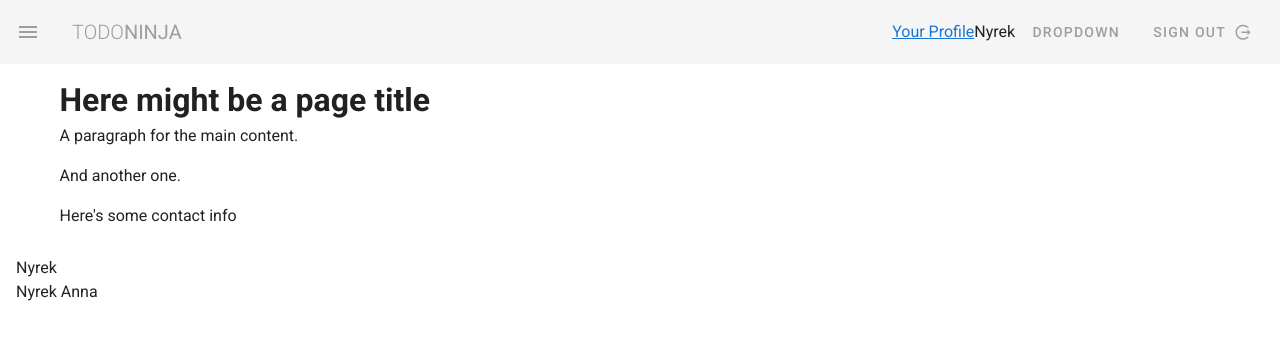
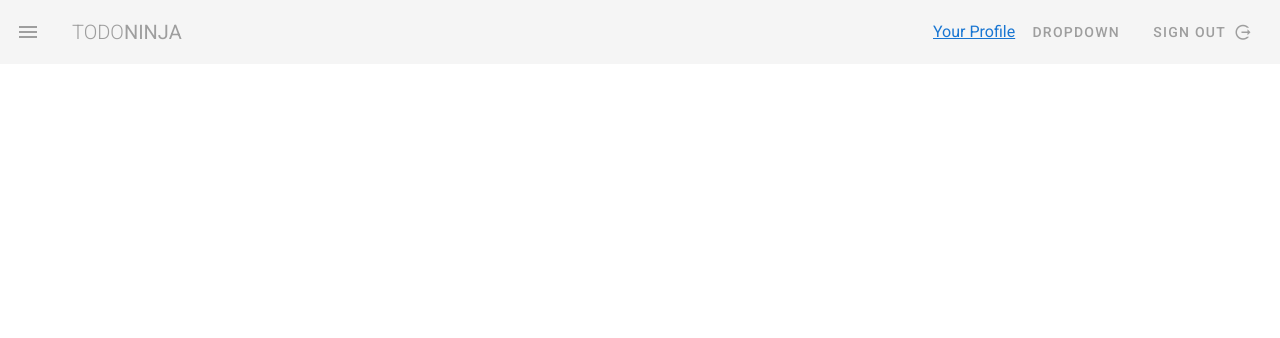
Before and after one commit to rafal-mi/todo-ninja, a Vue app: page /use-slots in a window 1280 px wide. Shown: the top 338 px of the page. Built offline with nearby package versions, Linux system fonts and the light colour scheme.

Commit message:
Removed slots learning

```diff
--- a/src/components/BaseLayout.vue
+++ /dev/null
@@ -1,18 +0,0 @@
-<template>
-  <div class="container">
-    <header>
-      <slot name="header"></slot>
-    </header>
-    <main>
-      <slot></slot>
-    </main>
-    <footer>
-      <slot name="footer"></slot>
-    </footer>
-  </div>
-</template>
-<script>
-export default {
-    name: 'base-layout'
-}
-</script>
--- a/src/components/CurrentUser.vue
+++ /dev/null
@@ -1,22 +0,0 @@
-<template>
-<span>
-  <slot v-bind:user="user">{{ user.lastName }}</slot>
-</span>
-<!-- <div>
-  Last name: {{user.lastName}}
-</div> -->
-</template>
-
-<script>
-export default {
-    name: 'CurrentUser',
-    data() {
-      return {
-        user: {
-          firstName: 'Anna',
-          lastName: 'Nyrek'
-        }
-      }
-    }
-}
-</script>
--- a/src/components/MyMenu.vue
+++ /dev/null
@@ -1,18 +0,0 @@
-<template>
-  <div class="container">
-    <p>MyMenu: The 'handlers' object is {{ handlers }} </p>
-    <slot name="activator" v-bind:handlers="handlers"></slot>
-  </div>
-</template>
-
-<script>
-export default {
-  name: "my-menu",
-  props: {
-    handlers: {
-      type: Object,
-      default: () => {}
-    }
-  }
-};
-</script>
--- a/src/components/MyMenuUse.vue
+++ /dev/null
@@ -1,24 +0,0 @@
-<template>
-    <div id="content">
-    <my-menu :handlers="{ on }">
-        <template v-slot:activator="{ on }">
-            <p>MyMenuUse: The 'on' object is {{ on }}</p>
-            <v-btn v-on="on">Button</v-btn>
-        </template>
-
-    </my-menu>
-    </div>
-</template>
-
-<script>
-import MyMenu from './MyMenu'
-
-export default {
-    components: { MyMenu },
-    data() {
-        return {
-            on: {click: () => console.log('Clicked')}
-        }
-    }
-}
-</script>
--- a/src/components/Navbar.vue
+++ b/src/components/Navbar.vue
@@ -14,8 +14,6 @@
         <span class="fa fa-user"></span>
         Your Profile
       </navigation-link>
-
-      <current-user :user="user"></current-user>
 
       <v-menu offset-y>
         <template v-slot:activator="{ on }">
@@ -64,12 +62,11 @@
 </template>
 
 <script>
-import CurrentUser from "./CurrentUser";
 import NavigationLink from "./NavigationLink";
 
 export default {
   name: "Navbar",
-  components: { NavigationLink, CurrentUser },
+  components: { NavigationLink },
   data: () => ({
     drawer: false,
     links: [
--- a/src/components/UseSlots.vue
+++ /dev/null
@@ -1,44 +0,0 @@
-<template>
-  <div id="content">
-    <base-layout>
-      <template v-slot:header>
-        <h1>Here might be a page title</h1>
-      </template>
-
-      <p>A paragraph for the main content.</p>
-      <p>And another one.</p>
-
-      <template v-slot:footer>
-        <p>Here's some contact info</p>
-      </template>
-    </base-layout>
-    <current-user></current-user>
-    <br/>
-    <current-user></current-user>
-    <current-user>
-      <template v-slot:default="slotProps">
-        {{ slotProps.user.firstName }}
-      </template>
-    </current-user>
-  </div>
-</template>
-
-<script>
-import BaseLayout from "./BaseLayout";
-import CurrentUser from "./CurrentUser";
-
-export default {
-  name: 'use-slots',
-  components: { BaseLayout, CurrentUser },
-  data() {
-    return {
-      slotProps: {
-        user: {
-          firstName: 'Anna',
-          lastName: 'Nyrek'
-        }
-      }
-    }
-  }
-};
-</script>
--- a/src/router.js
+++ b/src/router.js
@@ -3,9 +3,6 @@ import Router from 'vue-router'
 import Dashboard from './views/Dashboard.vue'
 import Projects from './views/Projects.vue'
 import Team from './views/Team.vue'
-
-import UseSlots from './components/UseSlots'
-import MyMenuUse from './components/MyMenuUse'
 
 Vue.use(Router)
 
@@ -28,15 +25,5 @@ export default new Router({
       name: 'team',
       component: Team
     },
-    {
-      path: '/use-slots',
-      name: 'use-slots',
-      component: UseSlots
-    },
-    {
-      path: '/menu',
-      name: 'menu',
-      component: MyMenuUse
-    }
   ]
 })
```
